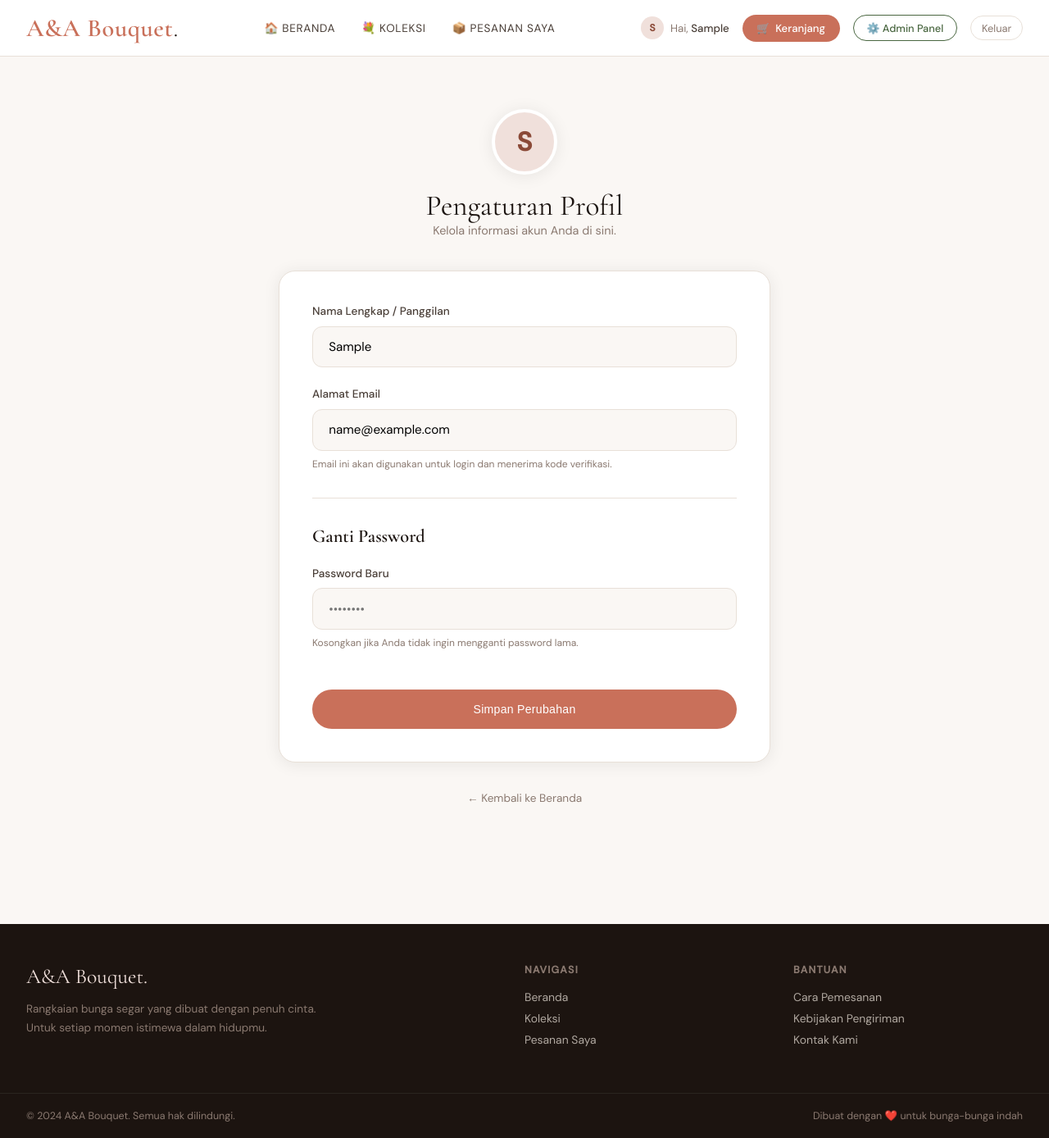
After one commit to LittlebitCode/buket_shop, a Django app: page /auth/profile/ in a window 1280 px wide. The commit adds this page. Shown: the whole page at 82% size. Run offline with Django 4.2, Linux system fonts and the light colour scheme; the visitor is signed in with stand-in values (Sample User, id 1).

Commit message:
Add email update feature for admin and buyers

```diff
--- a/apps/accounts/admin_views.py
+++ b/apps/accounts/admin_views.py
@@ -143,6 +143,7 @@ def admin_profile(request):
     if request.method == 'POST':
         username = request.POST.get('username')
         first_name = request.POST.get('first_name')
+        email = request.POST.get('email')
         new_password = request.POST.get('new_password')
 
         # Validation for username
@@ -152,6 +153,7 @@ def admin_profile(request):
 
         user.username = username
         user.first_name = first_name
+        user.email = email
 
         if new_password:
             user.set_password(new_password)
--- a/apps/accounts/urls.py
+++ b/apps/accounts/urls.py
@@ -6,4 +6,5 @@ urlpatterns = [
     path('register/', views.register_view, name='register'),
     path('logout/', views.logout_view, name='logout'),
     path('verify/', views.verify_code_view, name='verify_code'),
+    path('profile/', views.profile_view, name='profile'),
 ]
--- a/apps/accounts/views.py
+++ b/apps/accounts/views.py
@@ -93,7 +93,7 @@ def verify_code_view(request):
         try:
             verification = EmailVerification.objects.get(user=user, code=code)
             # Log the user in
-            login(request, user)
+            auth_login(request, user)
             del request.session['pending_user_id']
             messages.success(request, f'Verifikasi berhasil! Selamat datang, {user.first_name or user.username}.')
             if user.is_staff:
@@ -108,3 +108,28 @@ def verify_code_view(request):
 def logout_view(request):
     logout(request)
     return redirect('login')
+
+
+@login_required(login_url='login')
+def profile_view(request):
+    user = request.user
+    if request.method == 'POST':
+        first_name = request.POST.get('first_name')
+        email = request.POST.get('email')
+        new_password = request.POST.get('new_password')
+
+        user.first_name = first_name
+        user.email = email
+
+        if new_password:
+            user.set_password(new_password)
+            user.save()
+            from django.contrib.auth import update_session_auth_hash
+            update_session_auth_hash(request, user)
+        else:
+            user.save()
+
+        messages.success(request, 'Profil Anda berhasil diperbarui!')
+        return redirect('profile')
+
+    return render(request, 'accounts/profile.html', {'user': user})
--- /dev/null
+++ b/templates/accounts/profile.html
@@ -0,0 +1,78 @@
+{% extends 'base.html' %}
+{% block title %}Profil Saya — A&A Bouquet{% endblock %}
+
+{% block extra_head %}
+<style>
+  .profile-section { max-width: 600px; margin: 2rem auto; }
+  .profile-card { background: var(--white); border-radius: 20px; border: 1px solid var(--border); padding: 2.5rem; box-shadow: var(--shadow); }
+  .profile-header { text-align: center; margin-bottom: 2.5rem; }
+  .profile-avatar { width: 80px; height: 80px; background: var(--rose-light); border-radius: 50%; display: flex; align-items: center; justify-content: center; font-size: 2rem; font-weight: 600; color: var(--rose-dark); margin: 0 auto 1rem; border: 4px solid var(--white); box-shadow: var(--shadow); }
+
+  .form-group { margin-bottom: 1.5rem; }
+  .form-group label { display: block; font-size: 0.85rem; font-weight: 500; color: var(--ink-mid); margin-bottom: 0.6rem; }
+  .form-group input { width: 100%; padding: 0.9rem 1.2rem; border: 1.5px solid var(--border); border-radius: 12px; font-family: 'DM Sans', sans-serif; font-size: 0.95rem; outline: none; transition: all 0.2s; background: var(--cream); }
+  .form-group input:focus { border-color: var(--rose); background: var(--white); box-shadow: 0 0 0 4px var(--rose-light); }
+
+  .help-text { font-size: 0.75rem; color: var(--ink-soft); margin-top: 0.5rem; line-height: 1.4; }
+
+  .alert { padding: 1rem 1.2rem; border-radius: 12px; margin-bottom: 2rem; font-size: 0.9rem; display: flex; align-items: center; gap: 0.8rem; }
+  .alert-success { background: #e8f5e9; color: #2e7d32; border: 1px solid #a5d6a7; }
+  .alert-error { background: #fce4ec; color: #c62828; border: 1px solid #ef9a9a; }
+
+  @media (max-width: 600px) {
+    .profile-card { padding: 1.5rem; border-radius: 0; border: none; box-shadow: none; background: transparent; }
+  }
+</style>
+{% endblock %}
+
+{% block content %}
+<div class="profile-section">
+  <div class="profile-header">
+    <div class="profile-avatar">{{ user.username|first|upper }}</div>
+    <h1 style="font-family:'Cormorant Garamond',serif; font-size:2.2rem; font-weight:400;">Pengaturan Profil</h1>
+    <p style="color:var(--ink-soft); font-size:0.9rem;">Kelola informasi akun Anda di sini.</p>
+  </div>
+
+  {% if messages %}
+    {% for message in messages %}
+      <div class="alert alert-{{ message.tags }}">
+        {% if message.tags == 'success' %}✅{% else %}⚠️{% endif %}
+        {{ message }}
+      </div>
+    {% endfor %}
+  {% endif %}
+
+  <div class="profile-card">
+    <form method="post">
+      {% csrf_token %}
+
+      <div class="form-group">
+        <label>Nama Lengkap / Panggilan</label>
+        <input type="text" name="first_name" value="{{ user.first_name }}" placeholder="Masukkan nama Anda">
+      </div>
+
+      <div class="form-group">
+        <label>Alamat Email</label>
+        <input type="email" name="email" value="{{ user.email }}" required>
+        <p class="help-text">Email ini akan digunakan untuk login dan menerima kode verifikasi.</p>
+      </div>
+
+      <div style="height:1px; background:var(--border); margin:2rem 0;"></div>
+
+      <h3 style="font-family:'Cormorant Garamond',serif; font-size:1.4rem; margin-bottom:1.5rem;">Ganti Password</h3>
+
+      <div class="form-group">
+        <label>Password Baru</label>
+        <input type="password" name="new_password" placeholder="••••••••">
+        <p class="help-text">Kosongkan jika Anda tidak ingin mengganti password lama.</p>
+      </div>
+
+      <button type="submit" class="btn-primary" style="width:100%; justify-content:center; padding:1rem; margin-top:1.5rem;">Simpan Perubahan</button>
+    </form>
+  </div>
+
+  <div style="text-align:center; margin-top:2rem;">
+    <a href="{% url 'shop_home' %}" style="color:var(--ink-soft); font-size:0.85rem;">← Kembali ke Beranda</a>
+  </div>
+</div>
+{% endblock %}
--- a/templates/admin_panel/profile.html
+++ b/templates/admin_panel/profile.html
@@ -42,6 +42,12 @@
       <input type="text" name="first_name" value="{{ user.first_name }}" placeholder="Contoh: Admin Utama">
     </div>
 
+    <div class="form-group">
+      <label>Alamat Email</label>
+      <input type="email" name="email" value="{{ user.email }}" required>
+      <p class="help-text">Email ini digunakan untuk menerima kode verifikasi login admin.</p>
+    </div>
+
     <hr style="border:none;border-top:1px solid var(--border);margin:2rem 0;">
 
     <h3 style="font-family:'Cormorant Garamond',serif;font-size:1.4rem;margin-bottom:1.5rem;">Keamanan</h3>
--- a/templates/base.html
+++ b/templates/base.html
@@ -113,10 +113,10 @@
 
     <div style="display:flex;align-items:center;gap:1rem;">
       {% if user.is_authenticated %}
-        <div class="nav-user">
+        <a href="{% url 'profile' %}" class="nav-user">
           <div style="width:28px;height:28px;background:var(--rose-light);border-radius:50%;display:flex;align-items:center;justify-content:center;font-size:0.75rem;color:var(--rose-dark);font-weight:bold;">{{ user.username|first|upper }}</div>
           <span>Hai, <strong>{{ user.first_name|default:user.username }}</strong></span>
-        </div>
+        </a>
         <a href="{% url 'cart' %}" class="nav-cart">
           🛒 <span class="cart-text">Keranjang</span>
           {% with total=request.session.cart|length %}
@@ -139,6 +139,7 @@
       <a href="{% url 'shop_home' %}?category=" style="display:flex;align-items:center;gap:0.8rem;font-size:1rem;color:var(--ink-mid);font-weight:500;">💐 Koleksi Bunga</a>
 
       {% if user.is_authenticated %}
+        <a href="{% url 'profile' %}" style="display:flex;align-items:center;gap:0.8rem;font-size:1rem;color:var(--ink-mid);font-weight:500;">👤 Profil Saya</a>
         <a href="{% url 'my_orders' %}" style="display:flex;align-items:center;gap:0.8rem;font-size:1rem;color:var(--ink-mid);font-weight:500;">📦 Pesanan Saya</a>
         <a href="{% url 'cart' %}" style="display:flex;align-items:center;gap:0.8rem;font-size:1rem;color:var(--ink-mid);font-weight:500;">
           🛒 Keranjang Belanja
```
